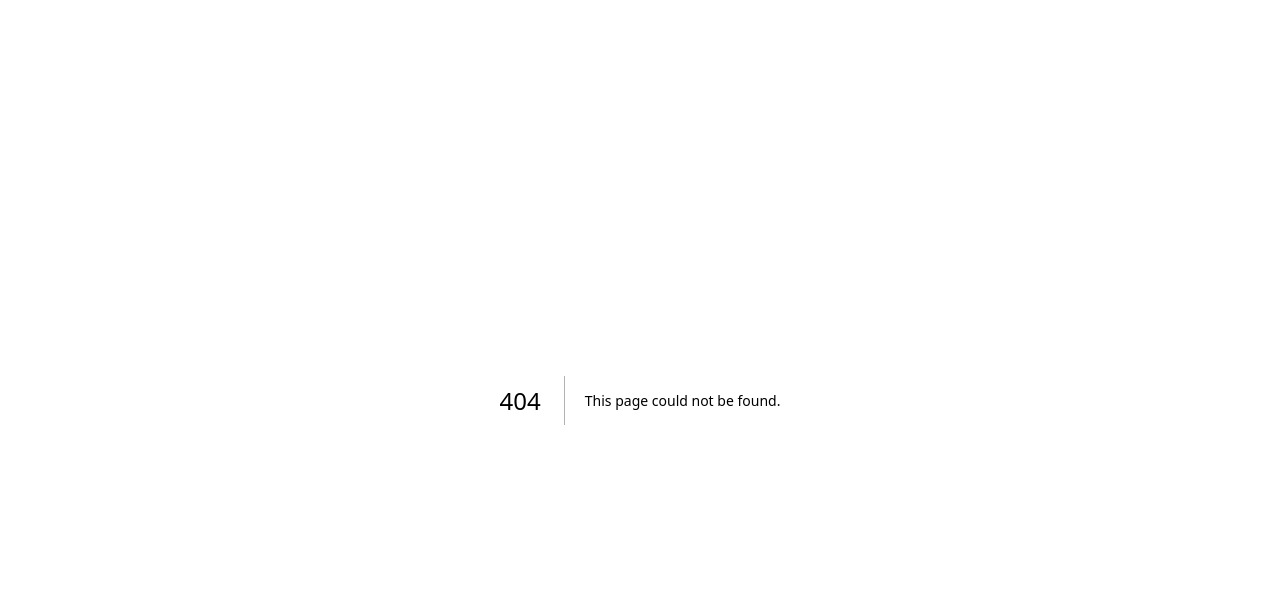
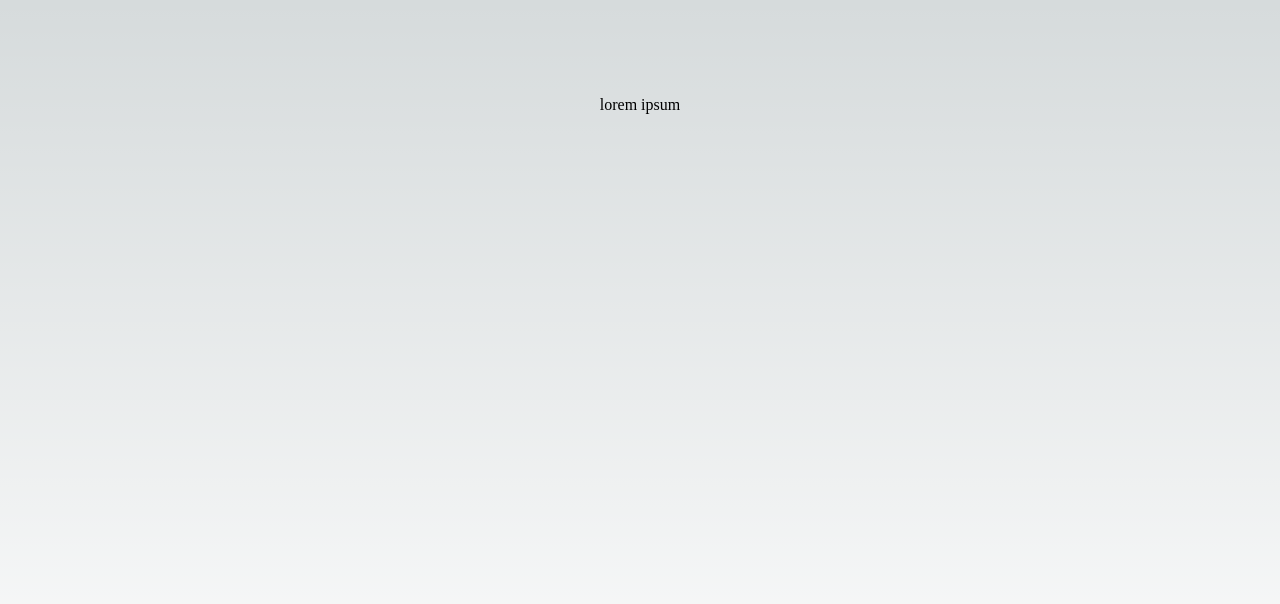
Before and after one commit to bpsmartdesign/technical-test, a Next.js app: page /about in a window 1280 px wide. Before the commit this address had no page. Shown: the top 604 px of the page. Built offline with nearby package versions, Linux system fonts and the light colour scheme.

Commit message:
chore: Use `jsx` instead of `js`.

```diff
--- /dev/null
+++ b/src/pages/about.jsx
@@ -0,0 +1,22 @@
+import Head from 'next/head'
+import Image from 'next/image'
+import { Inter } from '@next/font/google'
+import styles from '@/styles/Home.module.css'
+
+const inter = Inter({ subsets: ['latin'] })
+
+export default function Home() {
+  return (
+    <>
+      <Head>
+        <title>About</title>
+        <meta name="description" content="Generated by create next app" />
+        <meta name="viewport" content="width=device-width, initial-scale=1" />
+        <link rel="icon" href="/favicon.ico" />
+      </Head>
+      <main className={styles.main}>
+        <p>lorem ipsum</p>
+      </main>
+    </>
+  )
+}
```
Also changed, not shown: src/pages/index.jsx (renamed from src/pages/index.js).
